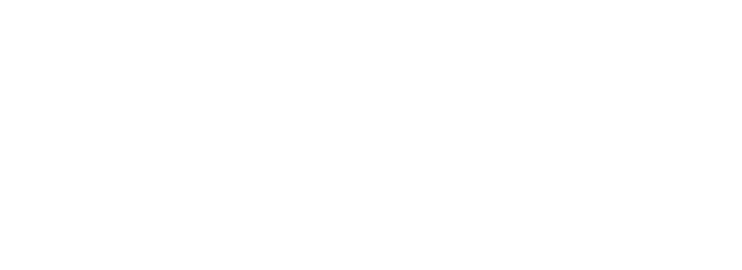
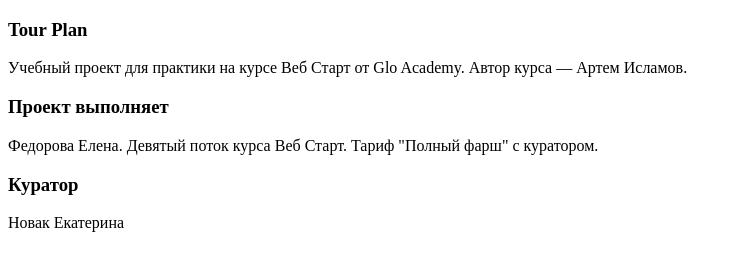
Before and after one commit to Elena88fed/tour-plan, a plain HTML site: page index.html in a window 1280 px wide. Shown: the whole page, without its empty margins (0-742 px from the left). Drawn offline with Linux system fonts and the light colour scheme.

Commit message:
Information

```diff
--- a/index.html
+++ b/index.html
@@ -6,6 +6,11 @@
   <title>Document</title>
 </head>
 <body>
-
+  <div><h3>Tour Plan</h3>
+<p>Учебный проект для практики на курсе Веб Старт от Glo Academy. Автор курса — Артем Исламов.</p>
+<h3>Проект выполняет </h3>
+<p>Федорова Елена. Девятый поток курса Веб Старт. Тариф "Полный фарш" с куратором.</p>
+<h3>Куратор</h3>
+<p>Новак Екатерина</p>
 </body>
 </html>
```
